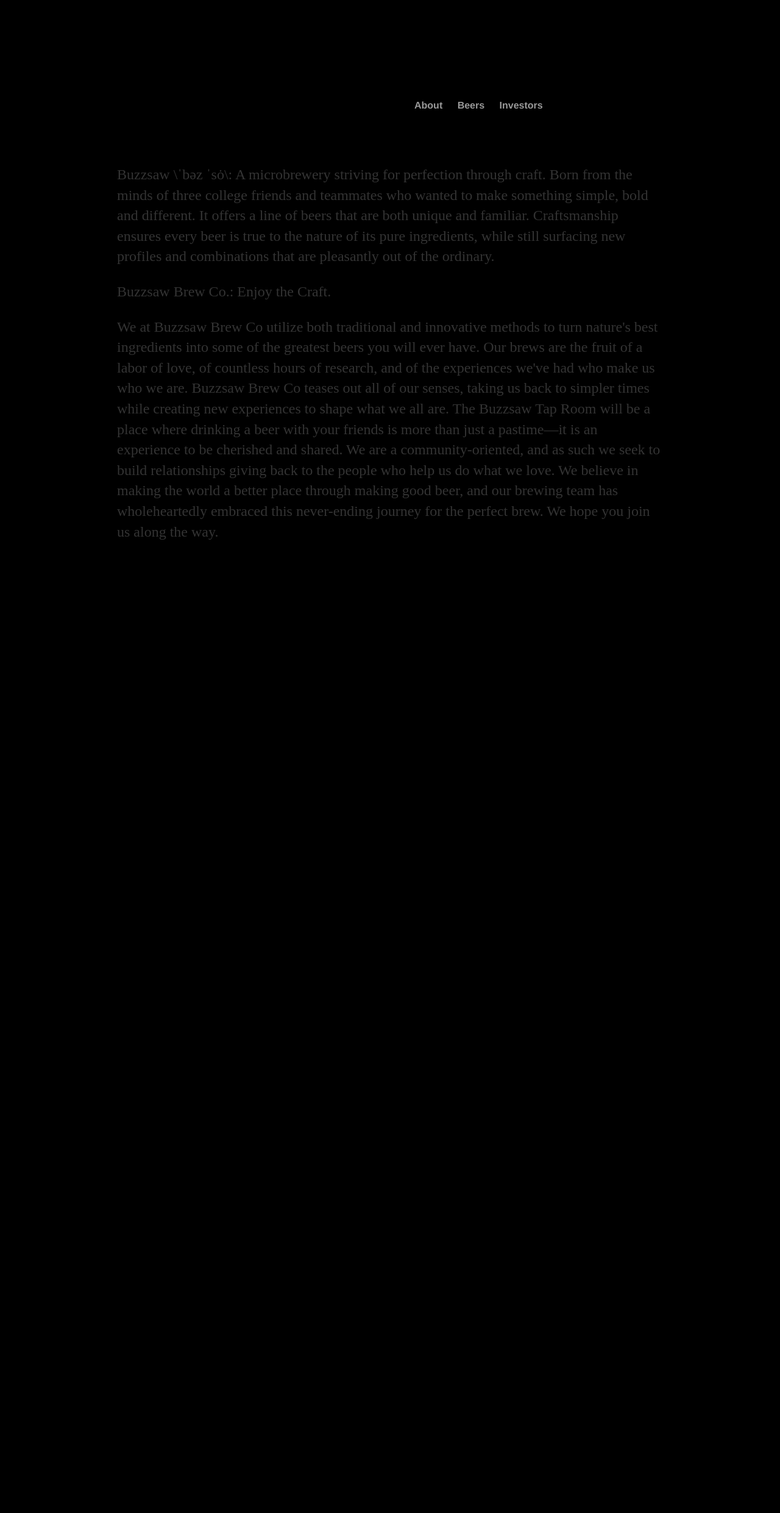
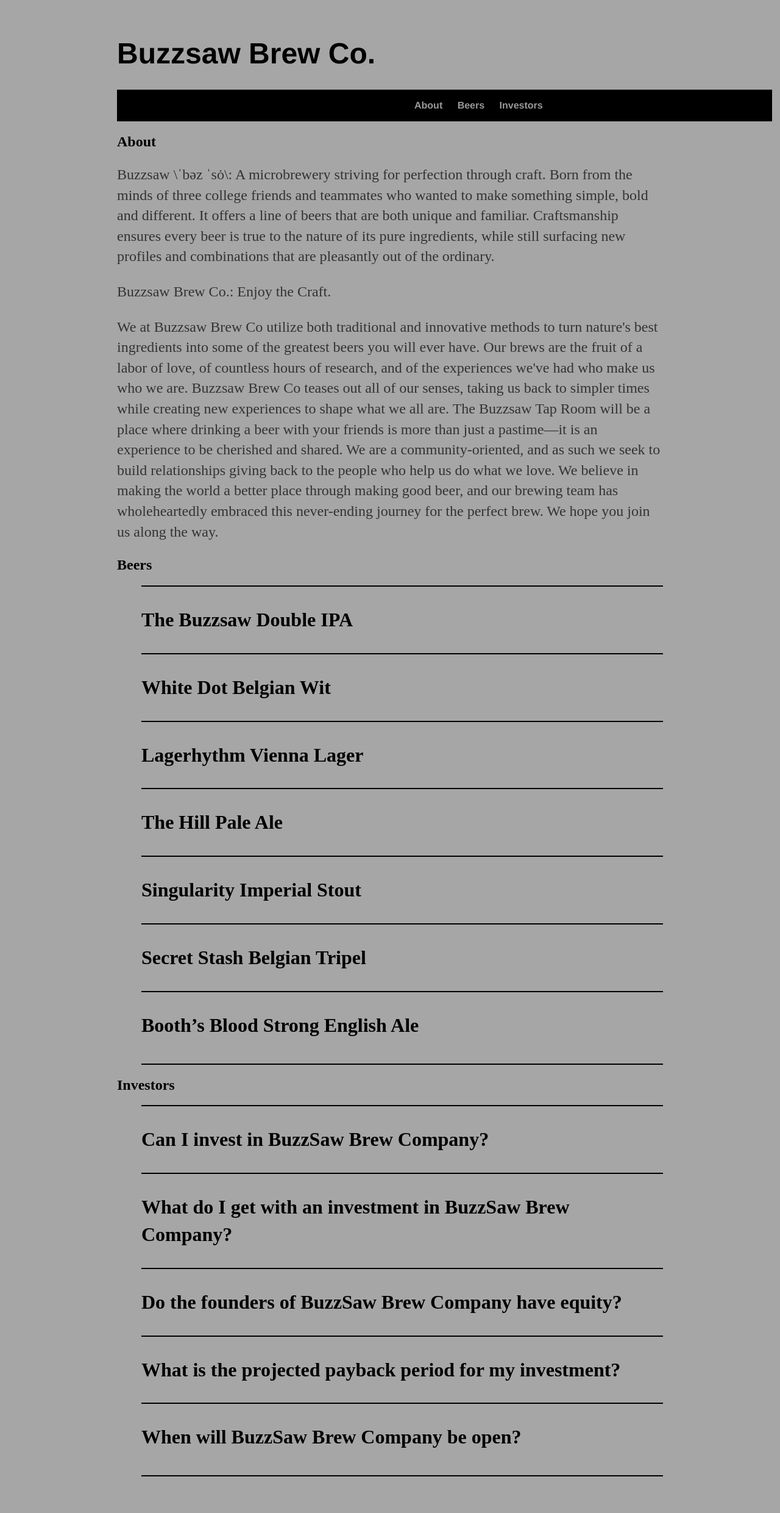
Before and after one commit to arquinn/arquinn.github.io, a Jekyll site: the page built from test.html, in a window 1280 px wide. Shown: the whole page at 61% size. Built offline with Jekyll 4.4.1, drawn with Linux system fonts in a browser that asks for light colours; nearby versions of some CDN libraries.

Commit message:
Update test.css

```diff
--- a/css/test.css
+++ b/css/test.css
@@ -1,7 +1,7 @@
 body {
     margin: 60px auto;
     width: 70%;
-    background-color: black;
+    background-color: #a6a6a6;
 }
 .navbar{
     font-family:'Helvetica', 'Arial', 'Sans-Serif';
```
